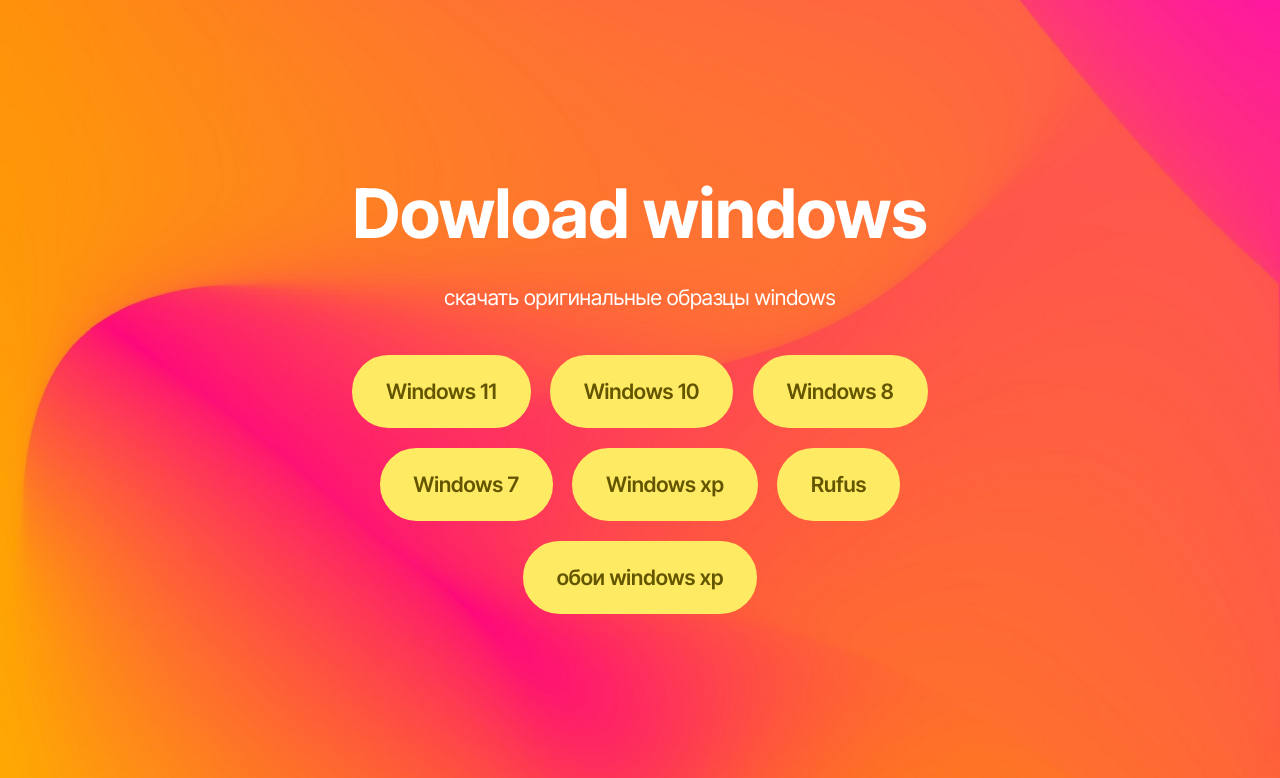
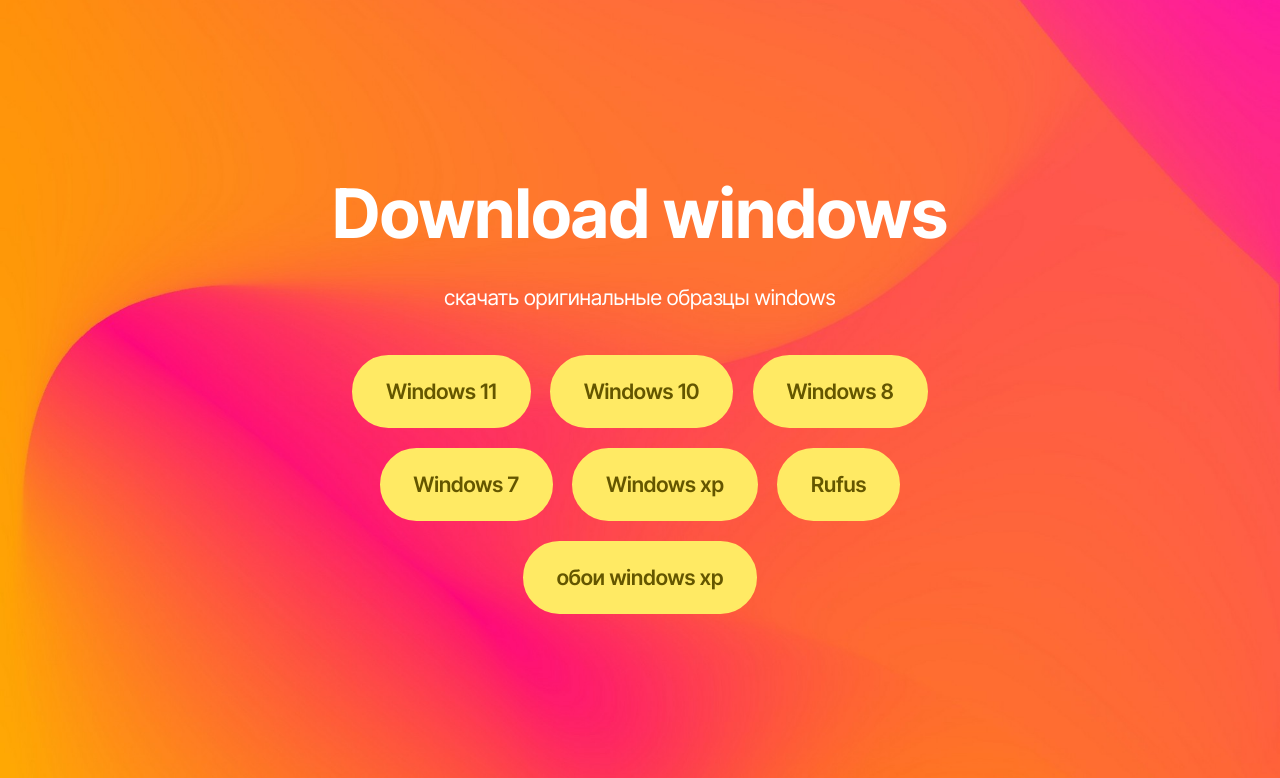
Before and after one commit to host-cmd/windows, a plain HTML site: page index.html in a window 1280 px wide. Shown: the top 778 px of the page. Drawn offline with Linux system fonts and the light colour scheme.

Commit message:
Update index.html

```diff
--- a/index.html
+++ b/index.html
@@ -32,7 +32,7 @@
 	<div class="container-fluid">
 		<div class="row">
 			<div class="content-wrap col-12 col-md-8">
-				<h1 class="mbr-section-title mbr-fonts-style mbr-white mb-4 display-1"><strong>Dowload windows</strong></h1>
+				<h1 class="mbr-section-title mbr-fonts-style mbr-white mb-4 display-1"><strong>Download windows</strong></h1>
 
 				<p class="mbr-fonts-style mbr-text mbr-white mb-4 display-7">скачать оригинальные образцы windows</p>
 				<div class="mbr-section-btn"><a class="btn btn-danger display-7" href="https://disk.yandex.ru/d/_zcywCCX3GH1eA">Windows 11</a> <a class="btn btn-danger display-7" href="https://disk.yandex.ru/d/hjZhurBG8208sg">Windows 10</a> <a class="btn btn-danger display-7" href="https://disk.yandex.ru/d/7oeYOZ7NKUyTCg">Windows 8</a> <a class="btn btn-danger display-7" href="https://disk.yandex.ru/d/CZ1idlE05NeKrw">Windows 7</a> <a class="btn btn-danger display-7" href="https://disk.yandex.ru/d/Pz-9eAhR5whjhg">Windows xp</a> <a class="btn btn-danger display-7" href="https://objects.githubusercontent.com/github-production-release-asset-2e65be/2810292/2b205f7f-3c34-47ac-9f38-23b4e530f7a4?X-Amz-Algorithm=AWS4-HMAC-SHA256&X-Amz-Credential=releaseassetproduction%2F20250321%2Fus-east-1%2Fs3%2Faws4_request&X-Amz-Date=20250321T173510Z&X-Amz-Expires=300&X-Amz-Signature=676117a1525e4b88007abb5c92b347d47a3fef313fb2f8fa1e6490911b6bd635&X-Amz-SignedHeaders=host&response-content-disposition=attachment%3B%20filename%3Drufus-4.6.exe&response-content-type=application%2Foctet-stream">Rufus</a> <a class="btn btn-danger display-7" href="https://download-original-windows.ru/wp-content/uploads/2023/06/%D0%9E%D0%B1%D0%BE%D0%B8-Windows-XP.zip">обои windows xp</a></div>
```
